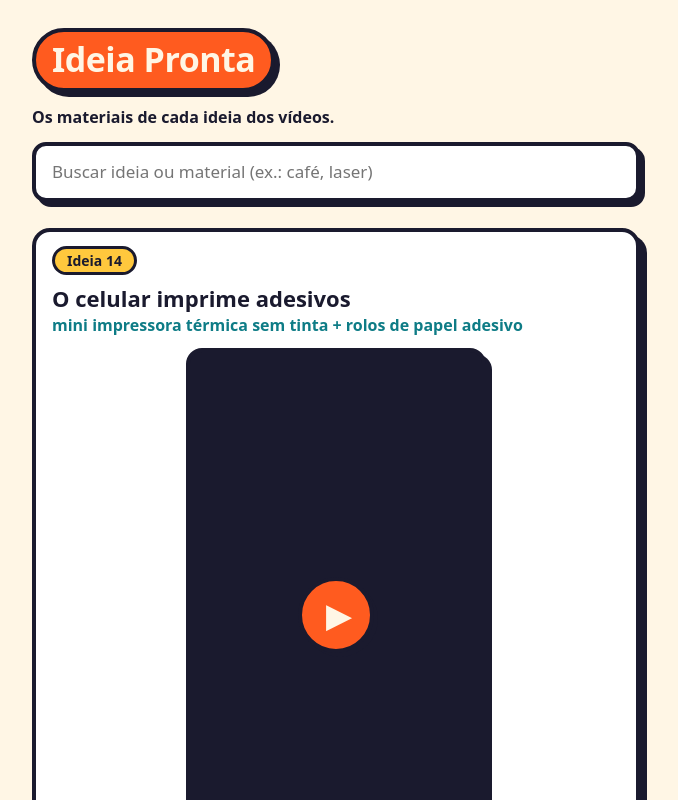
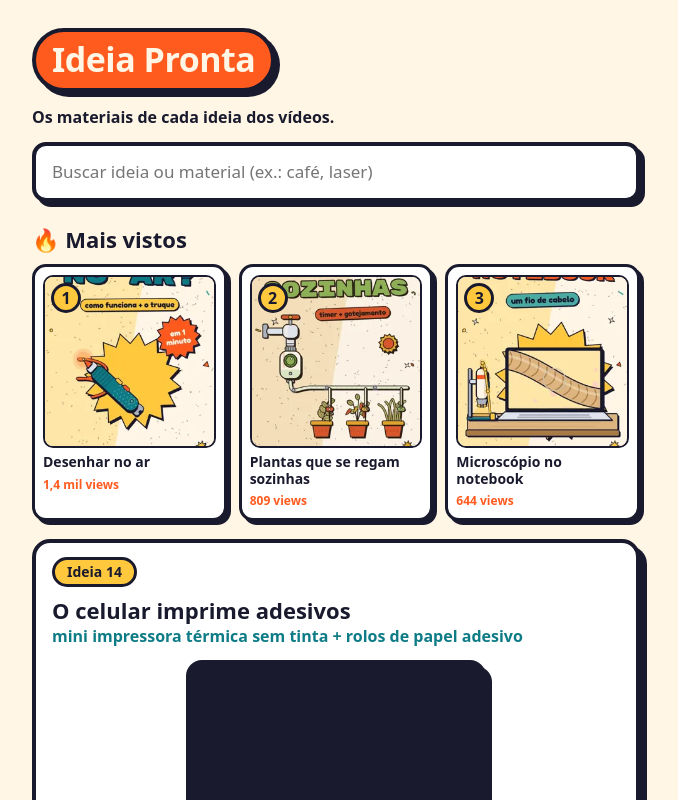
Before and after one commit to ideia-pronta/ideia-pronta.github.io, a plain HTML site: page index.html in a window 1280 px wide. Shown: the top 800 px of the page, without its empty margins (304-982 px from the left). Drawn offline with Linux system fonts and the light colour scheme.

Commit message:
Seção Mais vistos (top 3 por views do YouTube); sirene removida
Co-Authored-By: Claude Opus 5.5 <noreply@anthropic.com>

```diff
--- a/app.js
+++ b/app.js
@@ -59,8 +59,35 @@
     return c;
   });
 
+  // "Mais vistos": as 3 ideias com mais views no YouTube; tocar leva ao card completo
+  function fmtViews(v) { return v >= 1000 ? (v / 1000).toFixed(1).replace('.', ',').replace(',0', '') + ' mil views' : v + ' views'; }
+  var top = IDEIAS.map(function (i, k) { return { i: i, c: cards[k] }; })
+    .filter(function (x) { return x.i.views > 0; })
+    .sort(function (a, b) { return b.i.views - a.i.views; }).slice(0, 3);
+  var secTop = null;
+  if (top.length >= 2) {
+    secTop = el('section', 'top'); secTop.setAttribute('aria-label', 'Mais vistos');
+    secTop.appendChild(el('h2', 'top-tit', '🔥 Mais vistos'));
+    var row = el('div', 'top-row');
+    top.forEach(function (x, k) {
+      x.c.id = 'ideia-' + x.i.n;
+      var b = el('button', 'top-card'); b.type = 'button';
+      var fig = el('span', 'top-img');
+      if (x.i.img) { var im = el('img'); im.src = x.i.img; im.alt = ''; im.loading = 'lazy'; fig.appendChild(im); }
+      fig.appendChild(el('span', 'top-rank', String(k + 1)));
+      b.appendChild(fig);
+      b.appendChild(el('span', 'top-nome', x.i.titulo));
+      b.appendChild(el('span', 'top-views', fmtViews(x.i.views)));
+      b.addEventListener('click', function () { q.value = ''; filtrar(); x.c.scrollIntoView({ behavior: 'smooth', block: 'start' }); });
+      row.appendChild(b);
+    });
+    secTop.appendChild(row);
+    lista.parentNode.insertBefore(secTop, lista);
+  }
+
   function filtrar() {
     var termos = norm(q.value).trim().split(/\s+/).filter(Boolean), n = 0;
+    if (secTop) secTop.hidden = termos.length > 0;
     cards.forEach(function (c) {
       var ok = termos.every(function (t) { return c._busca.indexOf(t) !== -1; });
       c.hidden = !ok; if (ok) n++;
--- a/dados.js
+++ b/dados.js
@@ -26,7 +26,8 @@ window.IDEIAS = [
     "https://produto.mercadolivre.com.br/MLB-4561876546-rolo-adesivo-termico-57-30mm-mini-impressora-gatinho-10un-_JM"
    ]
   ],
-  "img": ""
+  "img": "",
+  "views": 394
  },
  {
   "n": 13,
@@ -55,7 +56,8 @@ window.IDEIAS = [
     "https://www.mercadolivre.com.br/fita-dupla-face-3m-extra-forte-profissional-vhb4910/up/MLBU3855340718"
    ]
   ],
-  "img": ""
+  "img": "",
+  "views": 40
  },
  {
   "n": 12,
@@ -84,7 +86,8 @@ window.IDEIAS = [
     "https://www.mercadolivre.com.br/laminas-preparadas-p-microscopio-flora-fauna-12-laminas/up/MLBU730143005"
    ]
   ],
-  "img": "img/ideia12.webp"
+  "img": "img/ideia12.webp",
+  "views": 644
  },
  {
   "n": 11,
@@ -106,14 +109,10 @@ window.IDEIAS = [
     "🚪",
     "Sensor de porta e janela Wi-Fi (Alexa e Google)",
     "https://meli.la/2c13x9A"
-   ],
-   [
-    "🚨",
-    "Sirene Wi-Fi com bateria (Tuya)",
-    "https://www.mercadolivre.com.br/sirene-alarme-smart-wifi-seguranca-inteligente-bateria-tuya-branco/p/MLB51929229"
    ]
   ],
-  "img": "img/ideia11.webp"
+  "img": "img/ideia11.webp",
+  "views": 243
  },
  {
   "n": 10,
@@ -141,7 +140,8 @@ window.IDEIAS = [
     "https://meli.la/1xZDrzL"
    ]
   ],
-  "img": "img/ideia10.webp"
+  "img": "img/ideia10.webp",
+  "views": 111
  },
  {
   "n": 9,
@@ -170,7 +170,8 @@ window.IDEIAS = [
     "https://meli.la/2KvasAP"
    ]
   ],
-  "img": "img/ideia09.webp"
+  "img": "img/ideia09.webp",
+  "views": 809
  },
  {
   "n": 8,
@@ -199,7 +200,8 @@ window.IDEIAS = [
     "https://meli.la/1du9n6M"
    ]
   ],
-  "img": "img/ideia08.webp"
+  "img": "img/ideia08.webp",
+  "views": 241
  },
  {
   "n": 7,
@@ -228,7 +230,8 @@ window.IDEIAS = [
     "https://meli.la/2VmHW1m"
    ]
   ],
-  "img": "img/ideia07.webp"
+  "img": "img/ideia07.webp",
+  "views": 1356
  },
  {
   "n": 6,
@@ -258,7 +261,8 @@ window.IDEIAS = [
     "https://meli.la/1s9KKf1"
    ]
   ],
-  "img": "img/ideia06.webp"
+  "img": "img/ideia06.webp",
+  "views": 43
  },
  {
   "n": 5,
@@ -293,7 +297,8 @@ window.IDEIAS = [
     "https://meli.la/1oUmuub"
    ]
   ],
-  "img": ""
+  "img": "",
+  "views": 99
  },
  {
   "n": 4,
@@ -323,7 +328,8 @@ window.IDEIAS = [
     "https://meli.la/31bsJnx"
    ]
   ],
-  "img": "img/ideia04.webp"
+  "img": "img/ideia04.webp",
+  "views": 35
  },
  {
   "n": 3,
@@ -350,7 +356,8 @@ window.IDEIAS = [
     "https://meli.la/1uxXAwa"
    ]
   ],
-  "img": "img/ideia03.webp"
+  "img": "img/ideia03.webp",
+  "views": 20
  },
  {
   "n": 2,
@@ -373,7 +380,8 @@ window.IDEIAS = [
     "https://meli.la/1rQU5QB"
    ]
   ],
-  "img": "img/ideia02.webp"
+  "img": "img/ideia02.webp",
+  "views": 15
  },
  {
   "n": 1,
@@ -421,6 +429,7 @@ window.IDEIAS = [
     "https://meli.la/12SqEyy"
    ]
   ],
-  "img": "img/ideia01.webp"
+  "img": "img/ideia01.webp",
+  "views": 16
  }
 ];
--- a/estilo.css
+++ b/estilo.css
@@ -33,3 +33,16 @@ footer { padding-top: 10px; padding-bottom: 40px; font-size: 13px; opacity: .8;
 .play { position: absolute; left: 50%; top: 50%; transform: translate(-50%, -50%); width: 76px; height: 76px; display: grid; place-items: center; padding-left: 6px; font-size: 34px; color: var(--cr); background: var(--or); border: 4px solid var(--ink); border-radius: 50%; box-shadow: 4px 4px 0 var(--ink); }
 .capa:active .play { transform: translate(calc(-50% + 3px), calc(-50% + 3px)); box-shadow: 1px 1px 0 var(--ink); }
 .video { font-size: 14px; padding: 9px 12px; }
+.top { max-width: 640px; margin: 0 auto; padding: 10px 16px 0; }
+.top[hidden] { display: none; }
+.top-tit { margin: 6px 0 12px; font-size: 22px; font-weight: 900; }
+.top-row { display: grid; grid-template-columns: repeat(3, minmax(0, 1fr)); gap: 12px; }
+.top-card { display: flex; flex-direction: column; align-items: stretch; gap: 6px; padding: 8px; font: inherit; color: var(--ink); text-align: left; cursor: pointer; background: #fff; border: 3px solid var(--ink); border-radius: 14px; box-shadow: 4px 4px 0 var(--ink); }
+.top-card:active { transform: translate(3px, 3px); box-shadow: 1px 1px 0 var(--ink); }
+.top-card:focus-visible { outline: 3px solid var(--te); outline-offset: 2px; }
+.top-img { position: relative; display: block; aspect-ratio: 1; border: 2px solid var(--ink); border-radius: 10px; overflow: hidden; background: var(--cr); }
+.top-img img { width: 100%; height: 100%; object-fit: cover; display: block; }
+.top-rank { position: absolute; left: 6px; top: 6px; min-width: 30px; height: 30px; display: grid; place-items: center; font-weight: 900; font-size: 16px; background: var(--ye); border: 3px solid var(--ink); border-radius: 999px; }
+.top-nome { font-weight: 800; font-size: 14px; line-height: 1.2; }
+.top-views { font-size: 12px; font-weight: 700; color: var(--or); }
+.card { scroll-margin-top: 12px; }
```
